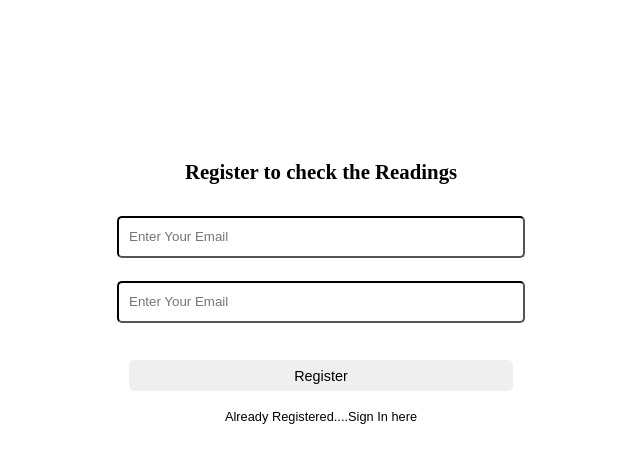
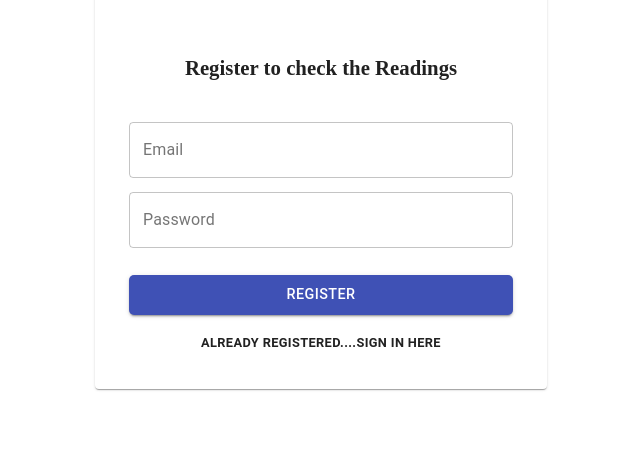
Before and after one commit to VineethI/WoT-Project, a React (Create React App) app in the folder client/: page / in a window 1280 px wide. Shown: the part 177-640 px from the top of the page, without its empty margins (319-959 px from the left). Built offline with nearby package versions, Linux system fonts and the light colour scheme.

Commit message:
Login and register pages ui done

```diff
--- a/client/package.json
+++ b/client/package.json
@@ -3,6 +3,8 @@
   "version": "0.1.0",
   "private": true,
   "dependencies": {
+    "@material-ui/core": "^4.11.3",
+    "@material-ui/icons": "^4.11.2",
     "@testing-library/jest-dom": "^5.11.9",
     "@testing-library/react": "^11.2.5",
     "@testing-library/user-event": "^12.8.3",
--- a/client/src/Components/Dashboard/Dashboard.jsx
+++ b/client/src/Components/Dashboard/Dashboard.jsx
@@ -1,9 +1,22 @@
 import React from 'react'
+import './Dashboard.scss'
+import Grid from '@material-ui/core/Grid';
 
 const Dashboard = () => {
   return(
-    <div>
-        Dashboard
+    <div className="dashboard">
+        <Grid container spacing={3}>
+          <Grid className="leftc1" item md={7}>
+            <h2>Hi User!</h2>
+            <p>Welcome Back! The air quality is good & fresh. You can go out today</p>
+            <h3>+25 Celcius</h3>
+            <p>Outdoor Temperature</p>
+            <p>Fuzzy Cloudy Weather</p>
+          </Grid>
+          <Grid className="rightc2" item md={5}>
+            Right
+          </Grid>
+        </Grid>
     </div>
   )
 }
--- /dev/null
+++ b/client/src/Components/Dashboard/Dashboard.scss
@@ -0,0 +1,13 @@
+.dashboard {
+    height: 99vh;
+    width: 98vw;
+    margin: 0;
+
+    .leftc1 {
+        height: 33vh;
+    }
+
+    .rightc1 {
+        height: 33vh;
+    }
+}
--- a/client/src/Components/Login/Login.jsx
+++ b/client/src/Components/Login/Login.jsx
@@ -1,18 +1,29 @@
 import React from "react";
 import { Link } from "react-router-dom";
 import "./Login.scss";
+import Card from "@material-ui/core/Card";
+import CardActions from "@material-ui/core/CardActions";
+import CardContent from "@material-ui/core/CardContent";
+import Button from "@material-ui/core/Button";
+import TextField from '@material-ui/core/TextField';
 
 const Register = () => {
   return (
     <div className="login">
-      <h3 className="loginHeader">Hey...Good to see you again!!</h3>
-      <input type="email" placeholder="Enter Your Email" className="email" />
-      <input type="password" placeholder="Enter Your Password" className="password" />
-      <div className="logButtons">
-        <Link to="/dashboard">
-          <button className="logInButton">Log In</button>
-        </Link>
-      </div>
+      <Card className="logCard">
+        <CardContent className="logCardContent">
+          <h3 className="loginHeader">Hey...Good to see you again!!</h3>
+          <TextField className="email" id="outlined-basic" label="Email" variant="outlined"/>
+          <TextField className="password" id="outlined-basic" type="password" label="Password" variant="outlined"/>
+          <CardActions className="logCardActions">
+            <div className="logButtons">
+              <Link to="/dashboard">
+              <Button className="logInButton" variant="contained" color="primary">Log In</Button>
+              </Link>
+            </div>
+          </CardActions>
+        </CardContent>
+      </Card>
     </div>
   );
 };
--- a/client/src/Components/Login/Login.scss
+++ b/client/src/Components/Login/Login.scss
@@ -3,30 +3,26 @@
   flex-direction: column;
   align-items: center;
   justify-content: center;
-    margin-top: 20%;
+  margin-top: 10%;
   margin-bottom: 25%;
-    padding: 5%;
+  height: 60vh;
 
   .logInHeader {
     font-size: 1.3em;
   }
 
   .email {
-      margin: 1%;
-      padding: 5px 10px;
+    margin: 5%;
     width: 30vw;
     height: 3.5vh;
     border-radius: 5px;
-      border-color: black;
   }
 
   .password {
-      margin: 1%;
-      padding: 5px 10px;
+    margin: 5%;
     width: 30vw;
     height: 3.5vh;
     border-radius: 5px;
-      border-color: black;
   }
 
   .logButtons {
@@ -40,9 +36,26 @@
       width: 30vw;
       border-radius: 5px;
       border: none;
+      font-weight: 600;
       font-size: 0.8em;
       padding: 7.5px 12.5px;
       cursor: pointer;
     }
   }
 }
+
+.logCard {
+  height: 50vh;
+}
+
+h3 {
+  margin-top: 0;
+}
+
+.logCardContent {
+  display: flex;
+  flex-direction: column;
+  align-items: center;
+  justify-content: center;
+  height: 45vh;
+}
--- a/client/src/Components/Register/Register.jsx
+++ b/client/src/Components/Register/Register.jsx
@@ -1,21 +1,36 @@
 import React from "react";
 import { Link } from "react-router-dom";
 import "./Register.scss";
+import Card from "@material-ui/core/Card";
+import CardActions from "@material-ui/core/CardActions";
+import CardContent from "@material-ui/core/CardContent";
+import Button from "@material-ui/core/Button";
+import TextField from '@material-ui/core/TextField';
 
 const Register = () => {
   return (
     <div className="register">
+      <Card  className="regCard">
+        <CardContent className="regCardContent">
           <h3 className="registerHeader">Register to check the Readings</h3>
-      <input type="email" placeholder="Enter Your Email" className="email" />
-      <input type="password" placeholder="Enter Your Email" className="password" />
+          <TextField className="email" id="outlined-basic" label="Email" variant="outlined"/>
+          <TextField className="password" id="outlined-basic" type="password" label="Password" variant="outlined"/>
+          <CardActions className="regCardActions">
             <div className="regButtons">
               <Link to="/login">
-          <button className="registerButton">Register</button>
+                {/* <button className="registerButton">Register</button> */}
+                <Button className="registerButton" variant="contained" color="primary">Register</Button>
               </Link>
               <Link to="/login">
-          <button className="signInButton">Already Registered....Sign In here</button>
+                {/* <button className="signInButton">
+                  Already Registered....Sign In here
+                </button> */}
+                <Button className="signInButton">Already Registered....Sign In here</Button>
               </Link>
             </div>
+          </CardActions>
+        </CardContent>
+      </Card>
     </div>
   );
 };
--- a/client/src/Components/Register/Register.scss
+++ b/client/src/Components/Register/Register.scss
@@ -3,30 +3,26 @@
   flex-direction: column;
   align-items: center;
   justify-content: center;
-  margin-top: 20%;
+  margin-top: 10%;
   margin-bottom: 25%;
-  padding: 5%;
+  height: 60vh;
 
   .registerHeader {
       font-size: 1.3em;
   }
 
   .email {
-    margin: 1%;
-    padding: 5px 10px;
+    margin: 5%;
     width: 30vw;
     height: 3.5vh;
     border-radius: 5px;
-    border-color: black;
   }
 
   .password {
-    margin: 1%;
-    padding: 5px 10px;
+    margin: 5%;
     width: 30vw;
     height: 3.5vh;
     border-radius: 5px;
-    border-color: black;
   }
 
   .regButtons {
@@ -50,10 +46,26 @@
       width: 30vw;
       border-radius: 5px;
       border: none;
+      font-weight: 600;
       font-size: 0.8em;
-      background-color: white;
       padding: 7.5px 12.5px;
       cursor: pointer;
     }
   }
 }
+
+.regCard {
+  height: 50vh;
+}
+
+h3 {
+  margin-top: 0;
+}
+
+.regCardContent {
+  display: flex;
+  flex-direction: column;
+  align-items: center;
+  justify-content: center;
+  height: 45vh;
+}
```
Also changed, not shown: 1 other file (tests, documents, lock files or other folders). Lines whose indentation alone changed are shown as unchanged.
